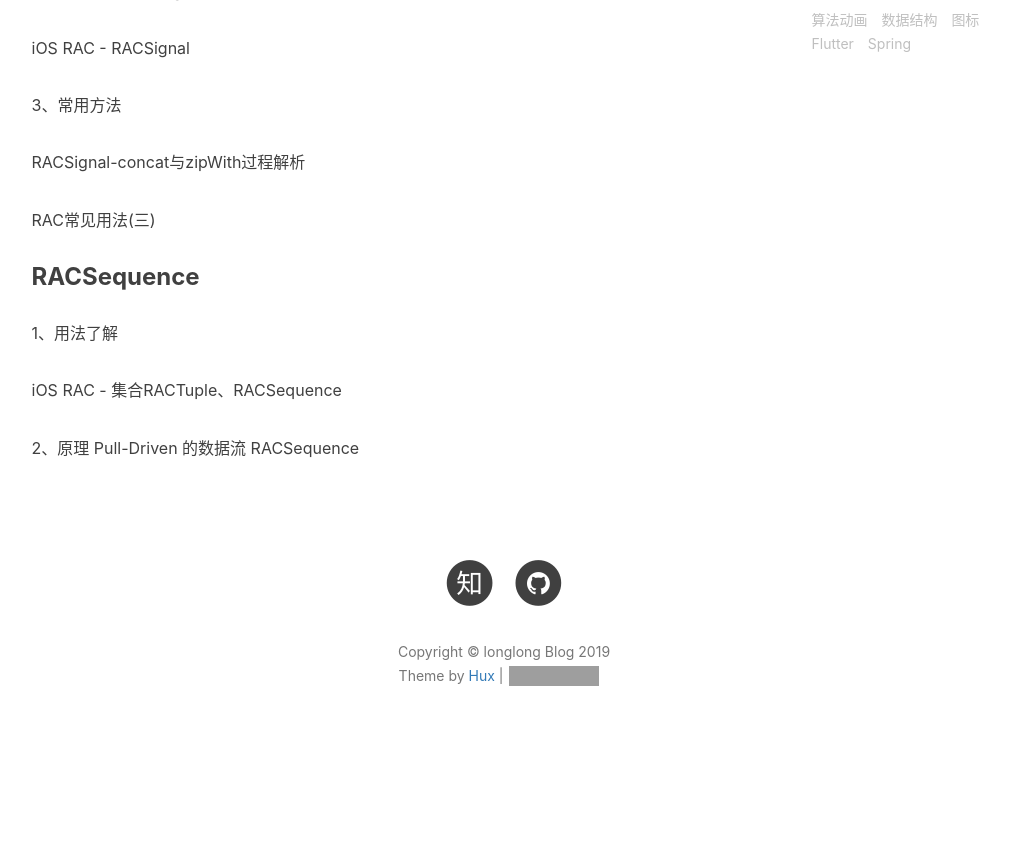
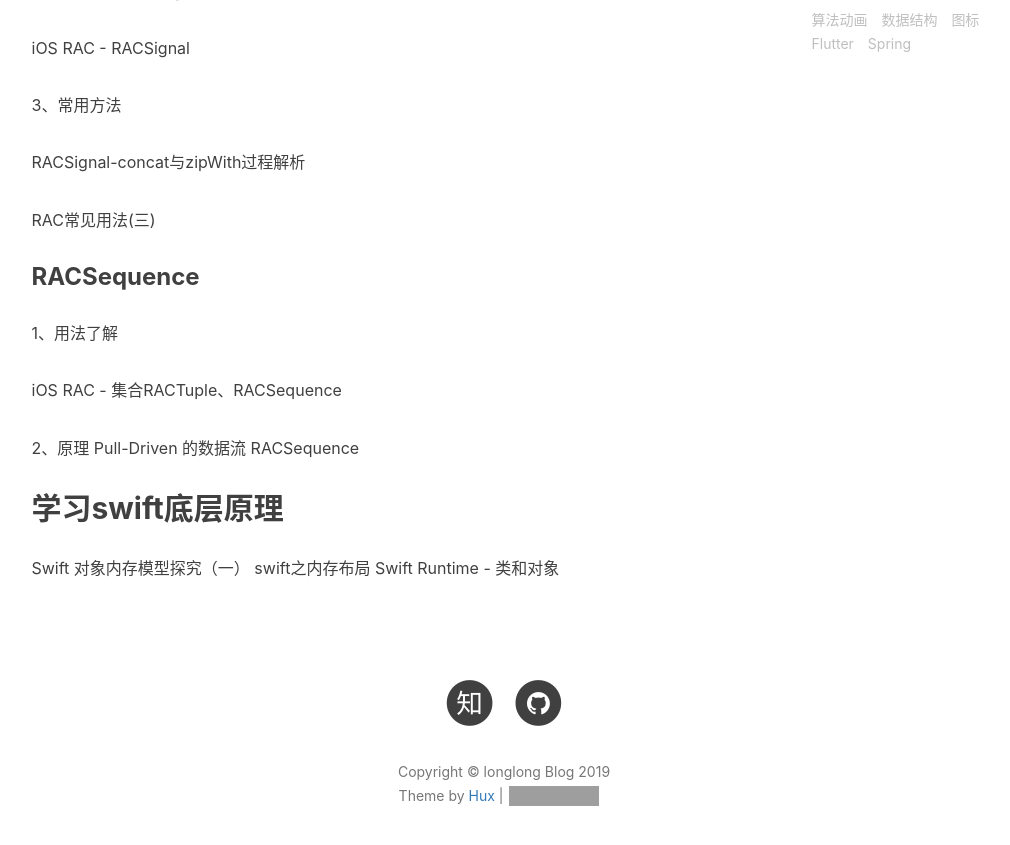
Before and after one commit to awanglilong/awanglilong.github.io, a Jekyll site: the page built from Learn record.md, in a window 1280 px wide and 900 px high, scrolled down 978 px. Shown: the top 845 px of the window, without its empty margins (136-1146 px from the left). Built offline with Jekyll 4.4.1, drawn with Linux system fonts in a browser that asks for light colours; nearby versions of some CDN libraries; our own code applies the rules of GitHub Pages for plain Markdown files; comment, search, counter and statistics services are not loaded; before the commit the page ends 1758 px from its top, so only the background shows below that; grey boxes are pictures that could not be loaded.

Commit message:
Update Learn record.md

```diff
--- a/Learn record.md
+++ b/Learn record.md
@@ -33,3 +33,8 @@
 
 2、原理
 [Pull-Driven 的数据流 RACSequence](https://github.com/draveness/analyze/blob/master/contents/ReactiveObjC/RACSequence.md)
+
+## 学习swift底层原理
+[Swift 对象内存模型探究（一）](https://mp.weixin.qq.com/s/zIkB9KnAt1YPWGOOwyqY3Q)
+[swift之内存布局](https://www.jianshu.com/p/d341974404a7)
+[Swift Runtime - 类和对象](https://www.jianshu.com/p/6ae6754923b4)
```
